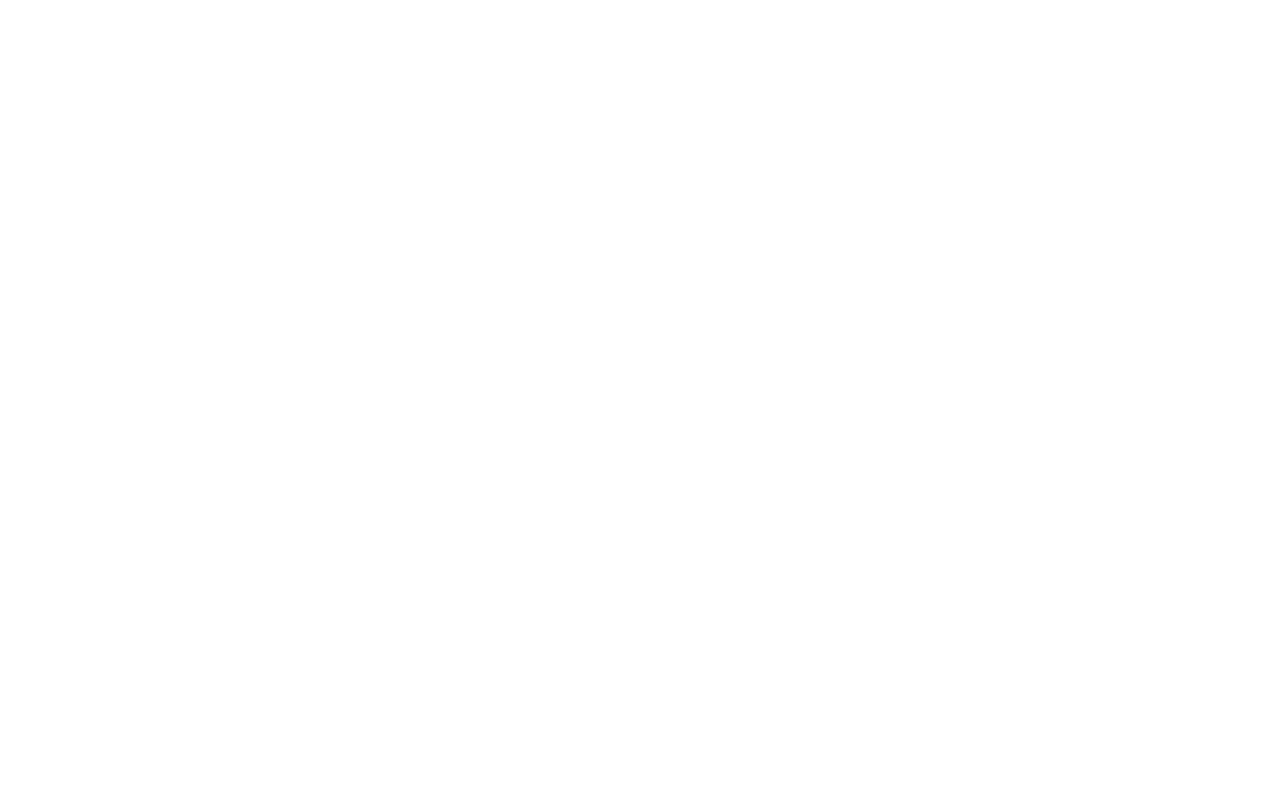
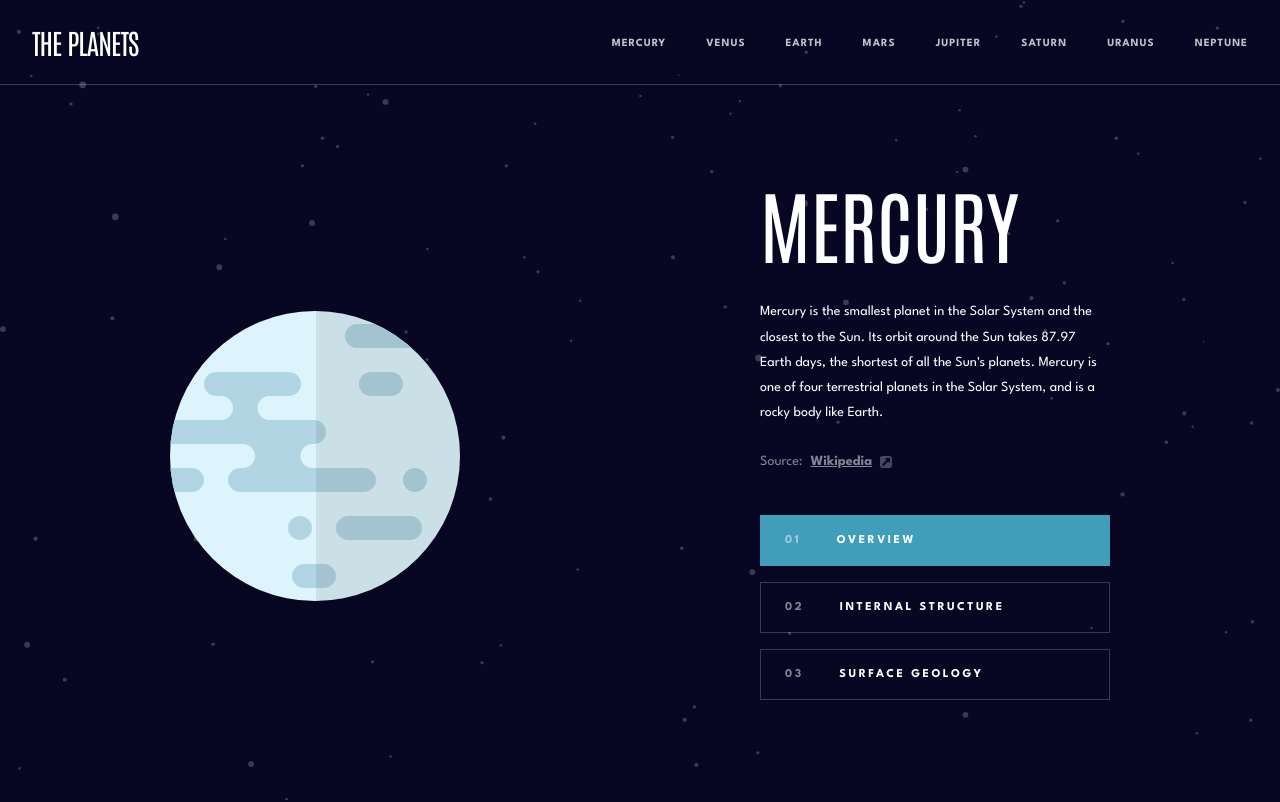
Before and after one commit to paladinescamila/Planets-Fact-Site, a React (Vite) app: page / in a window 1280 px wide. Shown: the top 802 px of the page. Built offline with nearby package versions, Linux system fonts and the light colour scheme.

Commit message:
Start markup

```diff
--- a/src/App.tsx
+++ b/src/App.tsx
@@ -1,5 +1,20 @@
+import Header from './components/Header';
+import PlanetInfo from './components/PlanetInfo';
+import {PLANETS} from './constants/planets';
+import BackgroundStarsImage from './assets/background-stars.svg';
+
 function App() {
-	return <></>;
+	return (
+		<>
+			<img
+				src={BackgroundStarsImage}
+				alt='Background stars'
+				className='absolute inset -z-1 w-screen h-screen object-cover'
+			/>
+			<Header />
+			<PlanetInfo planet={PLANETS[0]} />
+		</>
+	);
 }
 
 export default App;
--- /dev/null
+++ b/src/components/Header.tsx
@@ -0,0 +1,28 @@
+import {PLANETS} from '../constants/planets';
+import {PLANETS_BG_COLORS} from '../constants/planets-styles';
+
+export default function Header() {
+	return (
+		<header className='z-10'>
+			<nav
+				aria-label='Main Planet Navigation'
+				className='flex flex-col lg:flex-row justify-between items-center gap-8 px-10 lg:px-8 py-8 lg:py-6 border-b border-b-neutral-0/20'>
+				<strong className='text-preset-4 text-neutral-0'>THE PLANETS</strong>
+				<ul className='hidden md:flex flex-row gap-10 items-center'>
+					{PLANETS.map((planet) => (
+						<li key={planet.id} className='relative group'>
+							<a
+								href={`#${planet.id}`}
+								className='text-preset-10-bold text-neutral-0 uppercase opacity-75'>
+								{planet.name}
+							</a>
+							<span
+								className={`absolute left-0 right-0 -top-7 h-1 ${PLANETS_BG_COLORS[planet.id]} opacity-0 group-hover:opacity-100 transition-opacity duration-300`}
+							/>
+						</li>
+					))}
+				</ul>
+			</nav>
+		</header>
+	);
+}
--- /dev/null
+++ b/src/components/MobileModeItem.tsx
@@ -0,0 +1,27 @@
+import {PLANETS_BG_COLORS} from '../constants/planets-styles';
+import {STEPS_BY_MODE} from '../constants/steps';
+
+export default function MobileModeItem({
+	mode,
+	setMode,
+	isSelected,
+	planetID,
+}: {
+	mode: Mode;
+	setMode: (mode: Mode) => void;
+	isSelected: boolean;
+	planetID: PlanetID;
+}) {
+	return (
+		<li onClick={() => setMode(mode)} className='relative group'>
+			<p className='text-preset-11 text-neutral-0 uppercase'>
+				{STEPS_BY_MODE[mode].mobileLabel}
+			</p>
+			{isSelected && (
+				<div
+					className={`absolute bottom-0 left-0 right-0 h-1 ${PLANETS_BG_COLORS[planetID]}`}
+				/>
+			)}
+		</li>
+	);
+}
--- /dev/null
+++ b/src/components/ModeCard.tsx
@@ -0,0 +1,24 @@
+import {PLANETS_STYLES} from '../constants/planets-styles';
+import {STEPS_BY_MODE} from '../constants/steps';
+
+export default function ModeCard({
+	mode,
+	isSelected,
+	planetID,
+	setMode,
+}: {
+	mode: Mode;
+	isSelected: boolean;
+	planetID: PlanetID;
+	setMode: (mode: Mode) => void;
+}) {
+	return (
+		<button
+			type='button'
+			onClick={() => setMode(mode)}
+			className={`w-70 lg:w-87.5 px-5 py-2 lg:px-6 lg:py-3 text-start text-preset-11 lg:text-preset-9-bold text-neutral-0 uppercase cursor-pointer border ${isSelected ? PLANETS_STYLES[planetID] : 'border-neutral-0/20'}`}>
+			<span className='mr-7.5 opacity-50'>0{STEPS_BY_MODE[mode].step}</span>{' '}
+			{STEPS_BY_MODE[mode].label}
+		</button>
+	);
+}
--- /dev/null
+++ b/src/components/PlanetInfo.tsx
@@ -0,0 +1,116 @@
+import {useState} from 'react';
+import {PLANETS_IMAGES} from '../constants/planets-images';
+import StatCard from './StatCard';
+import ModeCard from './ModeCard';
+import SourceIcon from '../assets/icon-source.svg';
+import MobileModeItem from './MobileModeItem';
+
+export default function PlanetInfo({planet}: {planet: Planet}) {
+	const [mode, setMode] = useState<Mode>('overview');
+
+	return (
+		<main className='z-10 px-10'>
+			<article id='mercury' className='flex flex-col items-center'>
+				<section
+					aria-labelledby='planet-heading'
+					className='flex flex-col lg:flex-row items-center justify-center gap-32.5 xl:gap-75'>
+					<nav className='flex md:hidden w-full'>
+						<ul className='flex flex-row gap-2 justify-between w-full pt-5 border-b border-b-neutral-0/20'>
+							<MobileModeItem
+								mode='overview'
+								setMode={setMode}
+								isSelected={mode === 'overview'}
+								planetID={planet.id}
+							/>
+							<MobileModeItem
+								mode='structure'
+								setMode={setMode}
+								isSelected={mode === 'structure'}
+								planetID={planet.id}
+							/>
+							<MobileModeItem
+								mode='geology'
+								setMode={setMode}
+								isSelected={mode === 'geology'}
+								planetID={planet.id}
+							/>
+						</ul>
+					</nav>
+					<figure className='relative'>
+						<img
+							src={
+								mode === 'structure'
+									? PLANETS_IMAGES[planet.id].structure
+									: PLANETS_IMAGES[planet.id].overview
+							}
+							alt={`Illustration of ${planet.name} in ${mode} mode`}
+							className='w-27.75 h-27.75 md:w-46 md:h-46 lg:w-72.5 lg:h-72.5'
+						/>
+						{mode === 'geology' && (
+							<img
+								src={PLANETS_IMAGES[planet.id].geology}
+								alt={`Illustration of ${planet.name} in ${mode} mode`}
+								className='h-25 md:h-37.5 lg:h-50 absolute top-21 md:top-36 lg:top-56.5 left-1/2 -translate-x-1/2 pointer-events-none'
+							/>
+						)}
+					</figure>
+
+					<div className='flex flex-row lg:flex-col gap-17.5 lg:gap-10 w-full lg:w-87.5 pt-24.5 pb-7 md:pt-32.5 md:pb-6.75 lg:pt-21.5 lg:pb-31.75'>
+						<div className='flex flex-col gap-4 md:gap-6 text-center md:text-left'>
+							<h1
+								id='planet-heading'
+								className='text-preset-3 md:text-preset-2 lg:text-preset-1 text-neutral-0 uppercase'>
+								{planet.name}
+							</h1>
+							<p className='text-preset-10-regular lg:text-preset-8-regular text-neutral-0 pb-4 mb:pb-2 lg:pb-0'>
+								{planet[mode].content}
+							</p>
+							<div className='text-neutral-0 opacity-50 text-preset-9-regular lg:text-preset-8-regular flex flex-row items-center gap-2'>
+								<p>Source:</p>
+								<a
+									href={planet[mode].source}
+									target='_blank'
+									className='text-preset-8-bold underline'>
+									Wikipedia
+								</a>
+								<img src={SourceIcon} className='w-3 h-3' />
+							</div>
+						</div>
+
+						<nav
+							aria-label='Information categories'
+							className='hidden md:flex flex-col gap-4'>
+							<ModeCard
+								mode='overview'
+								isSelected={mode === 'overview'}
+								planetID={planet.id}
+								setMode={setMode}
+							/>
+							<ModeCard
+								mode='structure'
+								isSelected={mode === 'structure'}
+								planetID={planet.id}
+								setMode={setMode}
+							/>
+							<ModeCard
+								mode='geology'
+								isSelected={mode === 'geology'}
+								planetID={planet.id}
+								setMode={setMode}
+							/>
+						</nav>
+					</div>
+				</section>
+
+				<section aria-label='Mercury Statistics' className='w-full'>
+					<dl className='flex flex-col md:flex-row justify-center gap-2 md:gap-2.5 xl:gap-7.5'>
+						<StatCard label='Rotation time' value={planet.rotation} />
+						<StatCard label='Revolution time' value={planet.revolution} />
+						<StatCard label='Radius' value={planet.radius} />
+						<StatCard label='Average temp.' value={planet.temperature} />
+					</dl>
+				</section>
+			</article>
+		</main>
+	);
+}
--- /dev/null
+++ b/src/components/StatCard.tsx
@@ -0,0 +1,12 @@
+export default function StatCard({label, value}: {label: string; value: string}) {
+	return (
+		<div className='w-full xl:w-63.75 px-6 py-2.5 md:p-4 lg:p-6 flex flex-row md:flex-col justify-between items-center gap-1 uppercase border border-neutral-0/20'>
+			<dt className='text-preset-12 md:text-preset-12 lg:text-preset-10-bold text-neutral-0 opacity-50'>
+				{label}
+			</dt>
+			<dd className='text-preset-6 md:text-preset-5 lg:text-preset-3 text-neutral-0'>
+				{value}
+			</dd>
+		</div>
+	);
+}
--- a/src/constants/planets-images.ts
+++ b/src/constants/planets-images.ts
@@ -30,10 +30,7 @@
 import NeptuneStructure from '../assets/planet-neptune-internal.svg';
 import NeptuneGeology from '../assets/geology-neptune.png';
 
-export const PLANETS_IMAGES: Record<
-	PlanetID,
-	{overview: string; structure: string; geology: string}
-> = {
+export const PLANETS_IMAGES: Record<PlanetID, ModesMap<string>> = {
 	mercury: {overview: MercuryOverview, structure: MercuryStructure, geology: MercuryGeology},
 	venus: {overview: VenusOverview, structure: VenusStructure, geology: VenusGeology},
 	earth: {overview: EarthOverview, structure: EarthStructure, geology: EarthGeology},
--- /dev/null
+++ b/src/constants/planets-styles.ts
@@ -0,0 +1,32 @@
+export const PLANETS_STYLES: Record<PlanetID, string> = {
+	mercury: 'bg-mercury border-mercury',
+	venus: 'bg-venus border-venus',
+	earth: 'bg-earth border-earth',
+	mars: 'bg-mars border-mars',
+	jupiter: 'bg-jupiter border-jupiter',
+	saturn: 'bg-saturn border-saturn',
+	uranus: 'bg-uranus border-uranus',
+	neptune: 'bg-neptune border-neptune',
+};
+
+export const PLANETS_BG_COLORS: Record<PlanetID, string> = {
+	mercury: 'bg-mercury',
+	venus: 'bg-venus',
+	earth: 'bg-earth',
+	mars: 'bg-mars',
+	jupiter: 'bg-jupiter',
+	saturn: 'bg-saturn',
+	uranus: 'bg-uranus',
+	neptune: 'bg-neptune',
+};
+
+export const PLANETS_BORDER_COLORS: Record<PlanetID, string> = {
+	mercury: 'border-mercury',
+	venus: 'border-venus',
+	earth: 'border-earth',
+	mars: 'border-mars',
+	jupiter: 'border-jupiter',
+	saturn: 'border-saturn',
+	uranus: 'border-uranus',
+	neptune: 'border-neptune',
+};
--- /dev/null
+++ b/src/constants/steps.ts
@@ -0,0 +1,14 @@
+export const STEPS: {step: number; mode: Mode; label: string; mobileLabel: string}[] = [
+	{step: 1, mode: 'overview', label: 'Overview', mobileLabel: 'Overview'},
+	{step: 2, mode: 'structure', label: 'Internal Structure', mobileLabel: 'Structure'},
+	{step: 3, mode: 'geology', label: 'Surface Geology', mobileLabel: 'Surface'},
+];
+
+export const STEPS_BY_MODE: Record<Mode, {step: number; label: string; mobileLabel: string}> =
+	STEPS.reduce(
+		(acc, {step, mode, label, mobileLabel}) => {
+			acc[mode] = {step, label, mobileLabel};
+			return acc;
+		},
+		{} as Record<Mode, {step: number; label: string; mobileLabel: string}>,
+	);
--- a/src/index.css
+++ b/src/index.css
@@ -1,7 +1,10 @@
 @import 'tailwindcss';
 
-@layer base {
-	:root {
+* {
+	outline: 1px solid transparent;
+}
+
+@theme {
 	--font-antonio: 'Antonio', sans-serif;
 	--font-spartan: 'League Spartan', sans-serif;
 
@@ -29,10 +32,8 @@
 	--color-uranus: var(--color-teal-400);
 	--color-neptune: var(--color-blue-600);
 }
-}
 
-@layer utilities {
-	.text-preset-1 {
+@utility text-preset-1 {
 	font-family: var(--font-antonio);
 	font-size: 80px;
 	font-weight: 400;
@@ -40,7 +41,7 @@
 	letter-spacing: 0;
 }
 
-	.text-preset-2 {
+@utility text-preset-2 {
 	font-family: var(--font-antonio);
 	font-size: 48px;
 	font-weight: 400;
@@ -48,7 +49,7 @@
 	letter-spacing: 0;
 }
 
-	.text-preset-3 {
+@utility text-preset-3 {
 	font-family: var(--font-antonio);
 	font-size: 40px;
 	font-weight: 400;
@@ -56,7 +57,7 @@
 	letter-spacing: -1.5px;
 }
 
-	.text-preset-4 {
+@utility text-preset-4 {
 	font-family: var(--font-antonio);
 	font-size: 28px;
 	font-weight: 400;
@@ -64,7 +65,7 @@
 	letter-spacing: -1px;
 }
 
-	.text-preset-5 {
+@utility text-preset-5 {
 	font-family: var(--font-antonio);
 	font-size: 24px;
 	font-weight: 400;
@@ -72,7 +73,7 @@
 	letter-spacing: -1px;
 }
 
-	.text-preset-6 {
+@utility text-preset-6 {
 	font-family: var(--font-antonio);
 	font-size: 20px;
 	font-weight: 400;
@@ -80,7 +81,7 @@
 	letter-spacing: -0.75px;
 }
 
-	.text-preset-7 {
+@utility text-preset-7 {
 	font-family: var(--font-spartan);
 	font-size: 15px;
 	font-weight: 700;
@@ -88,7 +89,7 @@
 	letter-spacing: 1.35px;
 }
 
-	.text-preset-8-bold {
+@utility text-preset-8-bold {
 	font-family: var(--font-spartan);
 	font-size: 14px;
 	font-weight: 700;
@@ -96,7 +97,7 @@
 	letter-spacing: 0;
 }
 
-	.text-preset-8-regular {
+@utility text-preset-8-regular {
 	font-family: var(--font-spartan);
 	font-size: 14px;
 	font-weight: 400;
@@ -104,7 +105,7 @@
 	letter-spacing: 0;
 }
 
-	.text-preset-9-bold {
+@utility text-preset-9-bold {
 	font-family: var(--font-spartan);
 	font-size: 12px;
 	font-weight: 700;
@@ -112,7 +113,7 @@
 	letter-spacing: 2.5px;
 }
 
-	.text-preset-9-regular {
+@utility text-preset-9-regular {
 	font-family: var(--font-spartan);
 	font-size: 12px;
 	font-weight: 400;
@@ -120,7 +121,7 @@
 	letter-spacing: 0;
 }
 
-	.text-preset-10-bold {
+@utility text-preset-10-bold {
 	font-family: var(--font-spartan);
 	font-size: 11px;
 	font-weight: 700;
@@ -128,7 +129,7 @@
 	letter-spacing: 1px;
 }
 
-	.text-preset-10-regular {
+@utility text-preset-10-regular {
 	font-family: var(--font-spartan);
 	font-size: 11px;
 	font-weight: 400;
@@ -136,7 +137,7 @@
 	letter-spacing: 0;
 }
 
-	.text-preset-11 {
+@utility text-preset-11 {
 	font-family: var(--font-spartan);
 	font-size: 9px;
 	font-weight: 700;
@@ -144,11 +145,14 @@
 	letter-spacing: 2px;
 }
 
-	.text-preset-12 {
+@utility text-preset-12 {
 	font-family: var(--font-spartan);
 	font-size: 8px;
 	font-weight: 700;
 	line-height: 200%;
 	letter-spacing: 0.75px;
 }
+
+body {
+	background-color: var(--color-navy-950);
 }
--- /dev/null
+++ b/src/types/Mode.d.ts
@@ -0,0 +1,3 @@
+type Mode = 'overview' | 'structure' | 'geology';
+
+type ModesMap<T> = {[K in Mode]: T};
```
Lines whose indentation alone changed are shown as unchanged.
